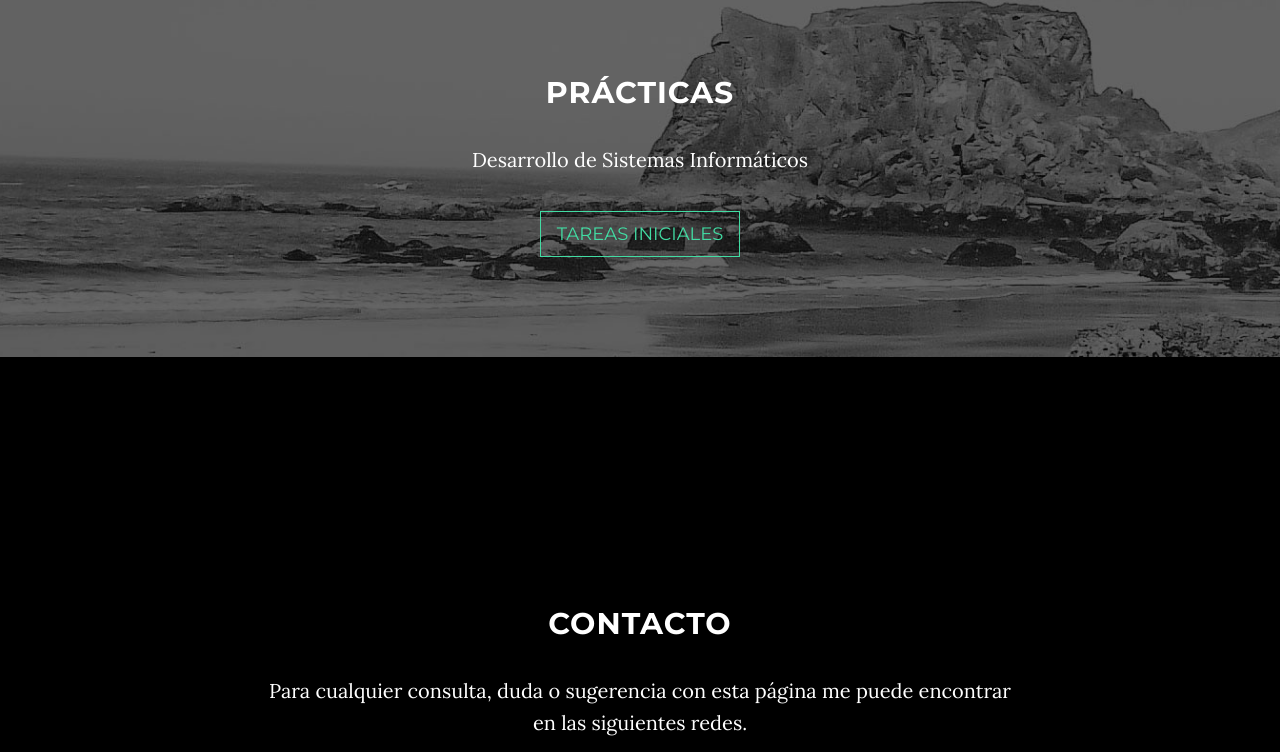
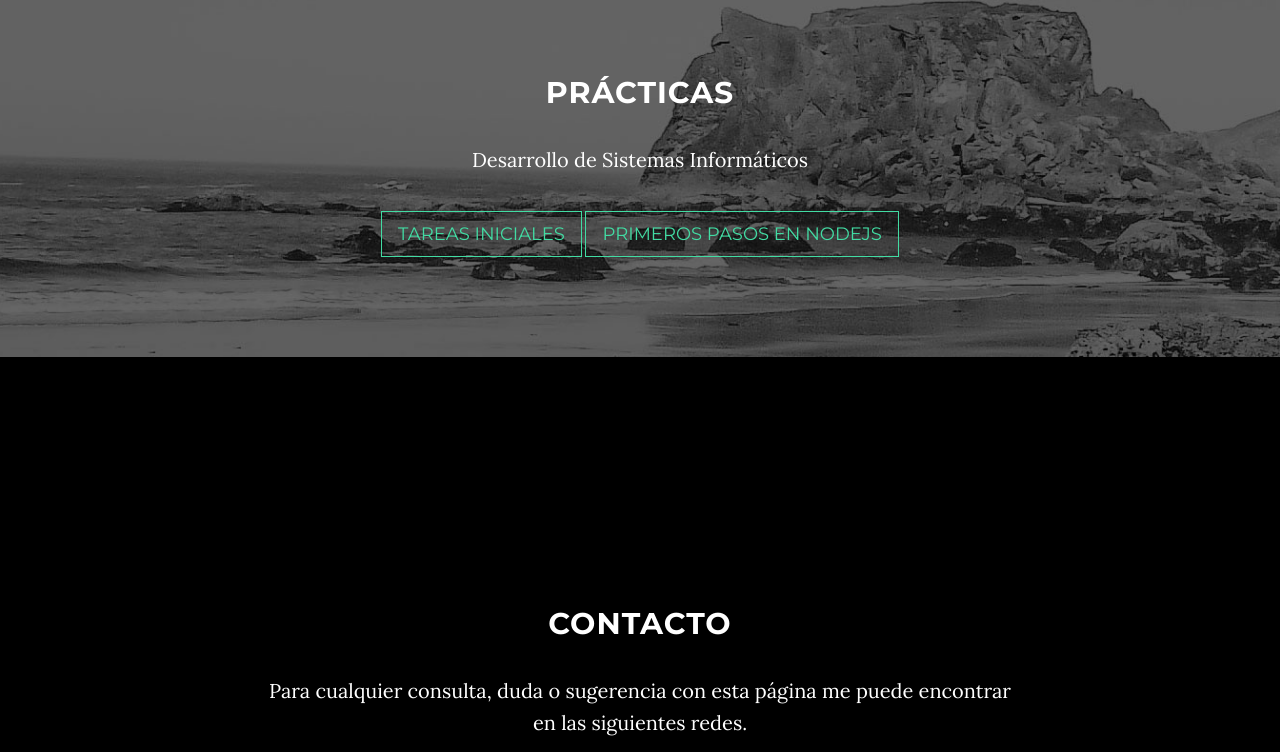
Before and after one commit to alu0100767001/dsi-joseluis, a website: page index.html in a window 1280 px wide. Shown: the part 1619-2371 px from the top of the page. Drawn offline with nearby package versions, Linux system fonts and the light colour scheme; some packages are replaced by stand-ins of ours.

Commit message:
Añadiendo Primeros Pasos en NodeJS

```diff
--- a/index.html
+++ b/index.html
@@ -104,6 +104,7 @@
                     <h2>Prácticas</h2>
                     <p>Desarrollo de Sistemas Informáticos</p>
                     <a href="https://github.com/ULL-ESIT-DSI-1617/tareas-iniciales-kevin-edna-joseluis" class="btn btn-default btn-lg">Tareas Iniciales</a>
+                    <a href="https://github.com/ULL-ESIT-DSI-1617/primeros-pasos-en-nodejs-edna-joseluis-kevin-35l2" class="btn btn-default btn-lg">Primeros pasos en NodeJS</a>
                 </div>
             </div>
         </div>
```
